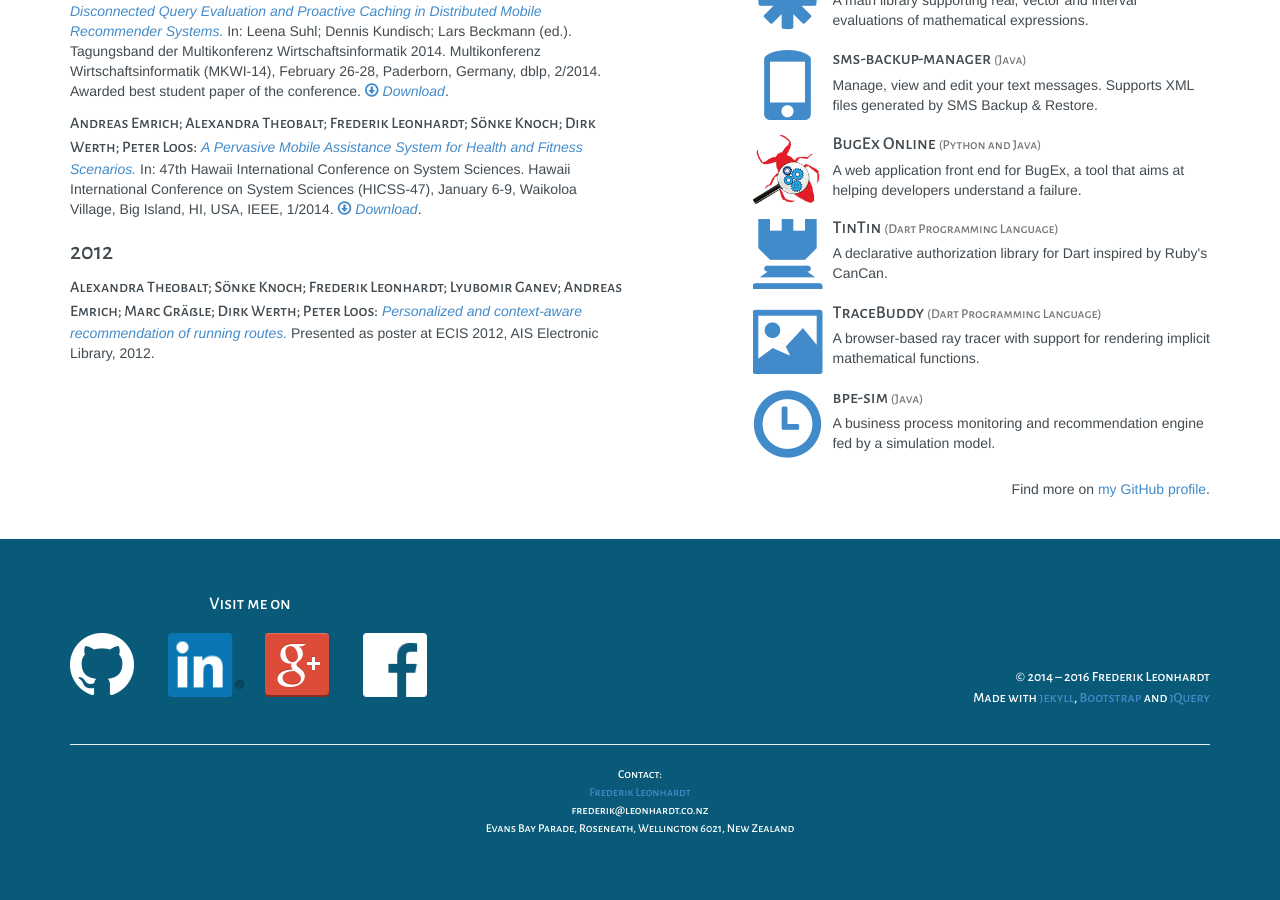
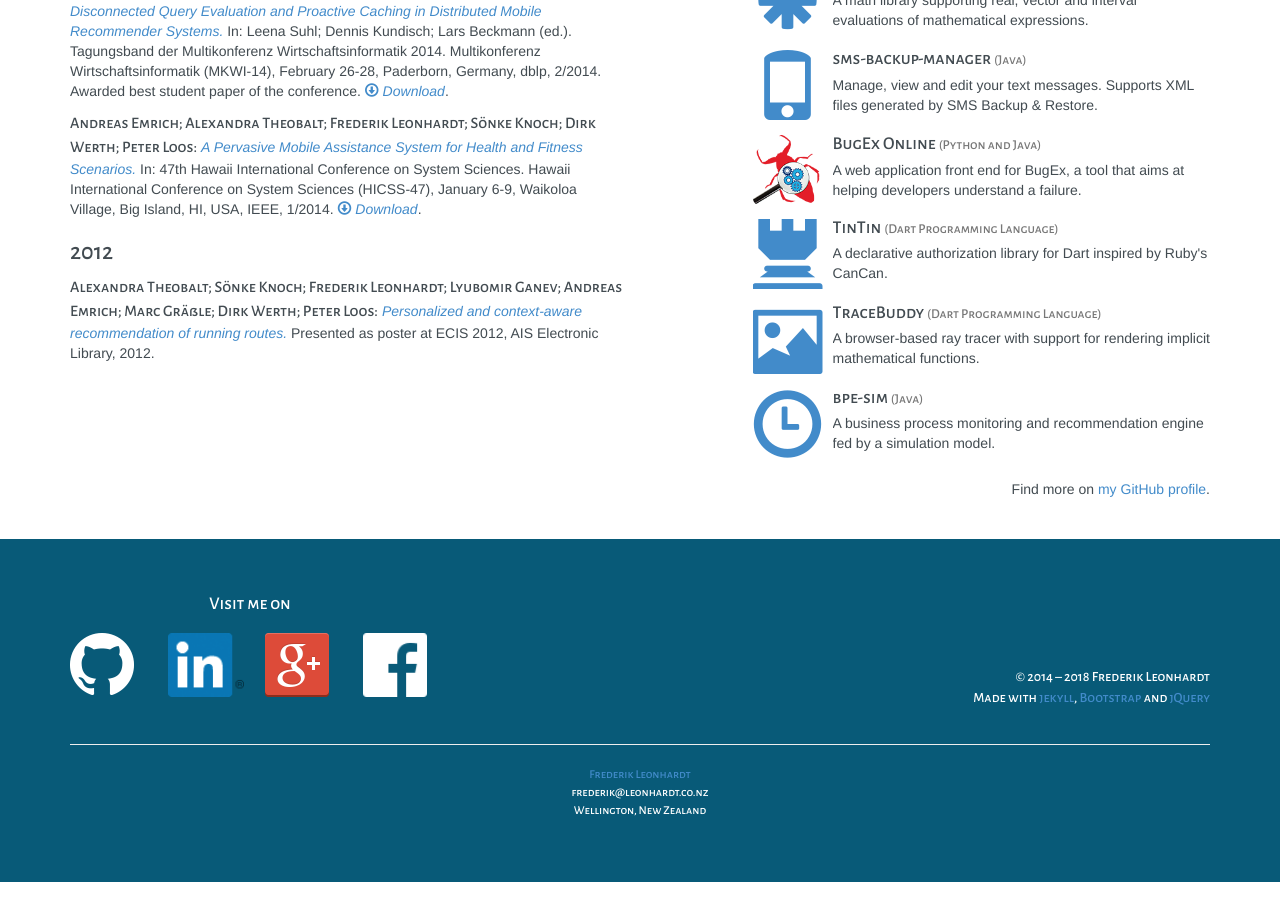
Before and after one commit to fkleon/fkleon.github.io, a Jekyll site: the page built from index.html, in a window 1280 px wide and 900 px high, scrolled down 997 px. Built offline with Jekyll 4.4.1, drawn with Linux system fonts in a browser that asks for light colours.

Commit message:
Update footer

```diff
--- a/_config.yml
+++ b/_config.yml
@@ -11,10 +11,10 @@ author:
   gplus: FrederikLeonhardt
   facebook: frederik.leonhardt
   address:
-    street: Evans Bay Parade
+    street:
     locality: Wellington
-    region: Roseneath
-    postal-code: 6021
+    region:
+    postal-code:
     country: New Zealand
 
 description: The homepage of Frederik Leonhardt
--- a/_includes/footer.html
+++ b/_includes/footer.html
@@ -7,8 +7,8 @@
                     <!--<p class="text-center copyright">{{ site.description }}</p>-->
                 </div>
                 <div class="col-xs-12 col-md-4 col-md-offset-4">
-                    <p class="text-right" id="copyright">&copy; 2014 &ndash; 2015 {{ site.author.name }}<br/>
-                    Made with <a href="http://jekyllrb.com">jekyll</a>, <a href="http://getbootstrap.com">Bootstrap</a> and <a href="https://jquery.com">jQuery</a></p>
+                    <p class="text-right" id="copyright">&copy; 2014 &ndash; 2018 {{ site.author.name }}<br/>
+                    Made with <a href="https://jekyllrb.com">jekyll</a>, <a href="https://getbootstrap.com">Bootstrap</a> and <a href="https://jquery.com">jQuery</a></p>
                 </div>
             </div>
         </div>
--- a/_includes/front_footer.html
+++ b/_includes/front_footer.html
@@ -34,7 +34,7 @@
                 </div>
                 <div class="col-xs-12 col-md-4 col-md-offset-4">
                     <p class="text-right" id="copyright">
-                        &copy; 2014 &ndash; 2016 {{ site.author.name }}
+                        &copy; 2014 &ndash; 2018 {{ site.author.name }}
                         <br />
                         Made with <a href="https://jekyllrb.com">jekyll</a>, <a href="https://getbootstrap.com">Bootstrap</a> and <a href="https://jquery.com">jQuery</a>
                     </p>
@@ -44,14 +44,10 @@
                 <div class="col-xs-12 col-md-12">
                     <hr />
                     <p id="hcard-Frederik-Leonhardt" class="vcard text-center">
-                    Contact:<br />
                         <a class="url fn" href="{{ site.url }}">{{ site.author.name }}</a><br />
-                        <span class="email contactMe">contactMe</span><br />
+                        <span class="email contactMe">contact me</span><br />
                         <span class="adr">
-                            <span class="street-address">{{ site.author.address.street }}</span>,
-                            <span class="region">{{ site.author.address.region }}</span>,
-                            <span class="locality">{{ site.author.address.locality}}</span>
-                            <span class="postal-code">{{ site.author.address.postal-code }}</span>,
+                            <span class="locality">{{ site.author.address.locality}}</span>,
                             <span class="country-name">{{ site.author.address.country }}</span>
                         </span>
                     </p>
```
